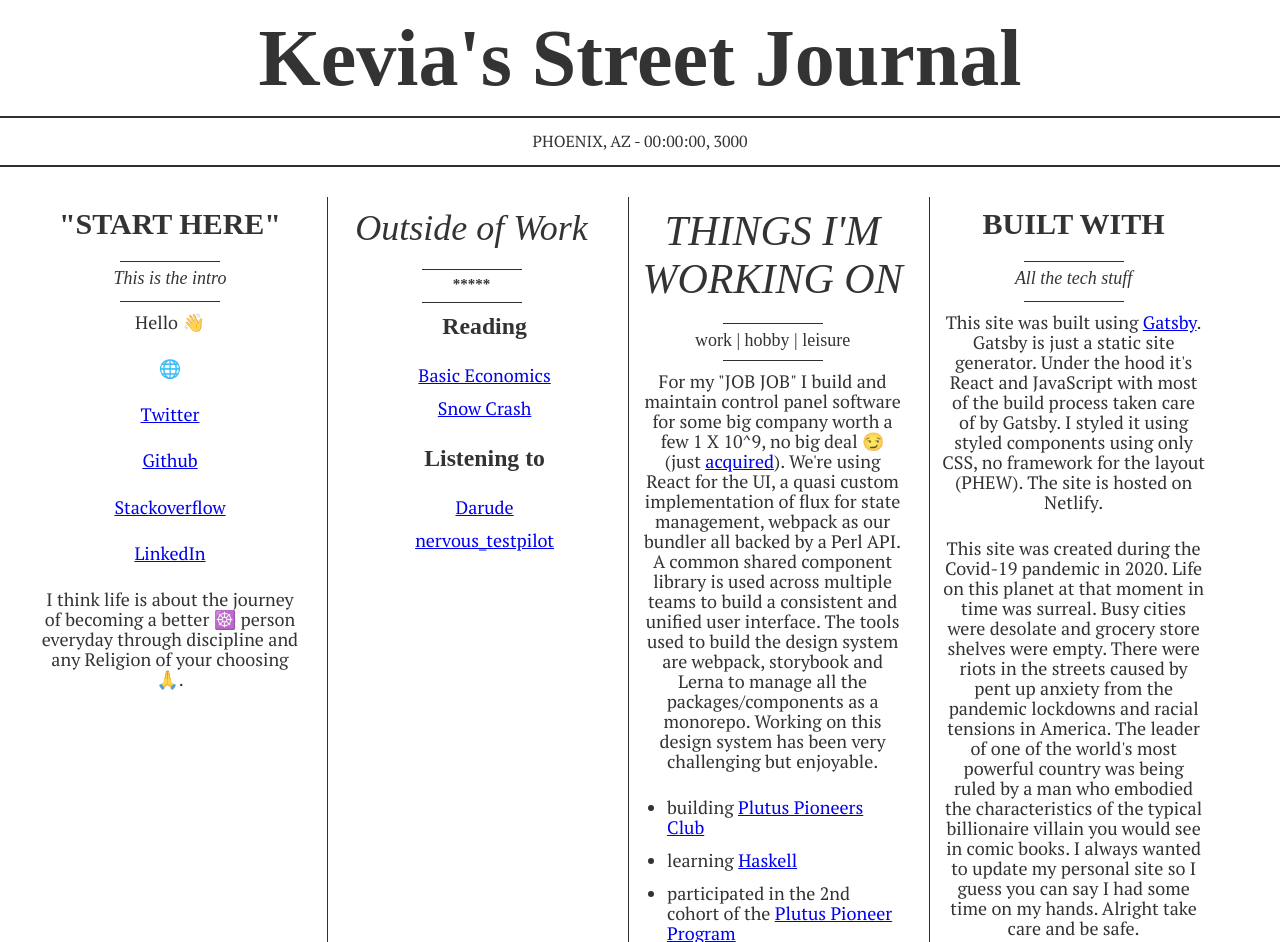
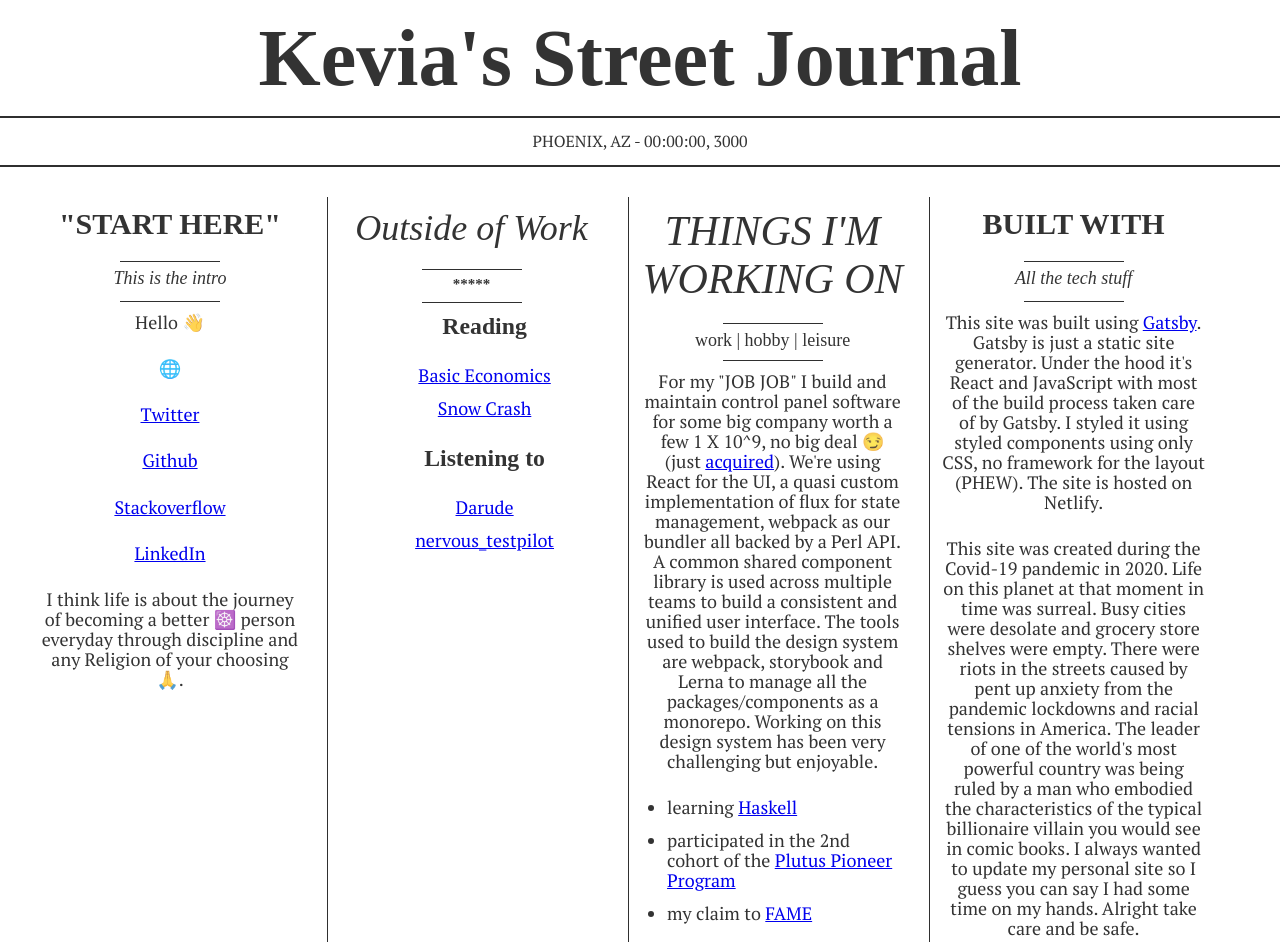
Before and after one commit to technoY2K/british-racing-green, a Gatsby site: page / in a window 1280 px wide. Shown: the top 942 px of the page. Built offline with nearby package versions, Linux system fonts and the light colour scheme; Gatsby itself is replaced by a stand-in of ours; a web font is replaced by a local one.

Commit message:
chore: remove plutus project

```diff
--- a/src/pages/index.js
+++ b/src/pages/index.js
@@ -164,18 +164,6 @@
                             <ul style={{ textAlign: "left" }}>
                                 <li>
                                     <p>
-                                        building{" "}
-                                        <a
-                                            href="https://plutus-pioneers.club/"
-                                            target="_blank"
-                                            rel="noreferrer"
-                                        >
-                                            Plutus Pioneers Club
-                                        </a>
-                                    </p>
-                                </li>
-                                <li>
-                                    <p>
                                         learning{" "}
                                         <a
                                             href="https://www.haskell.org/"
```
